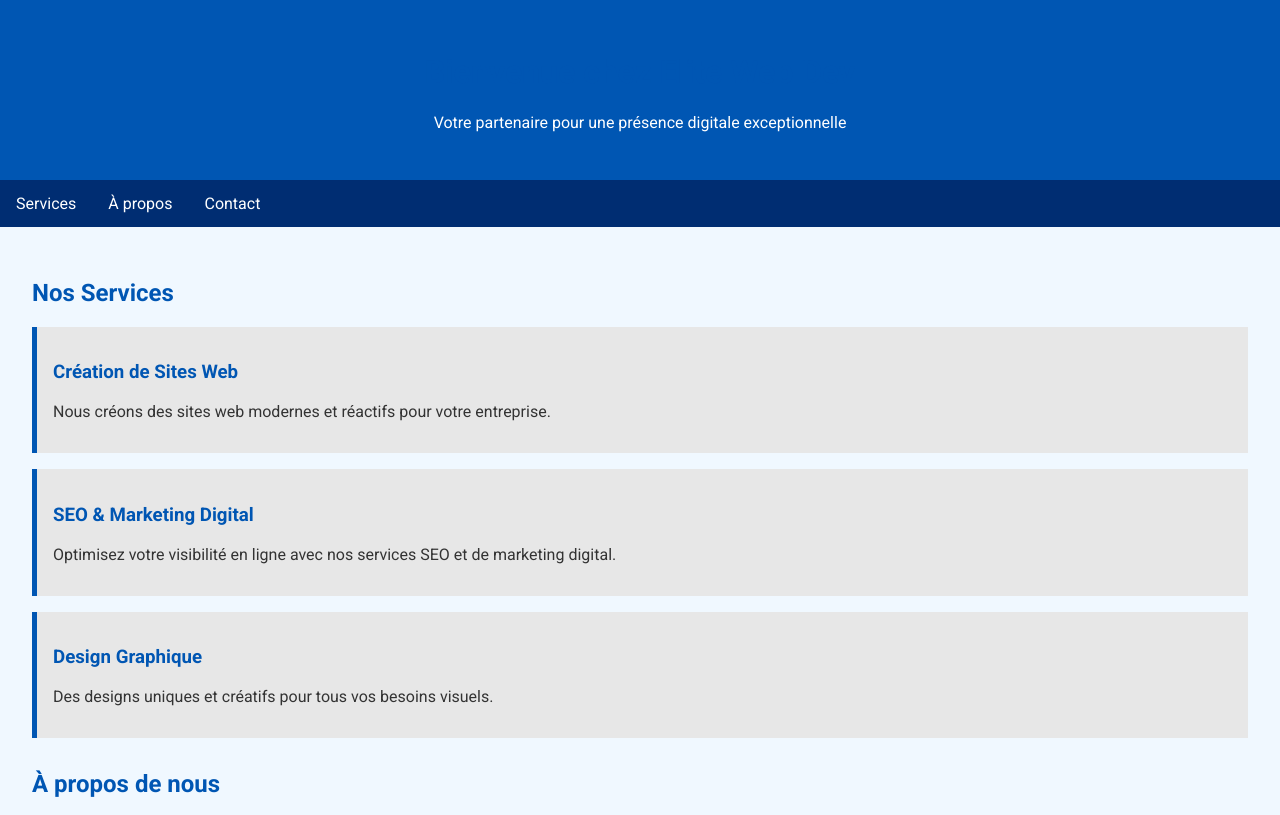
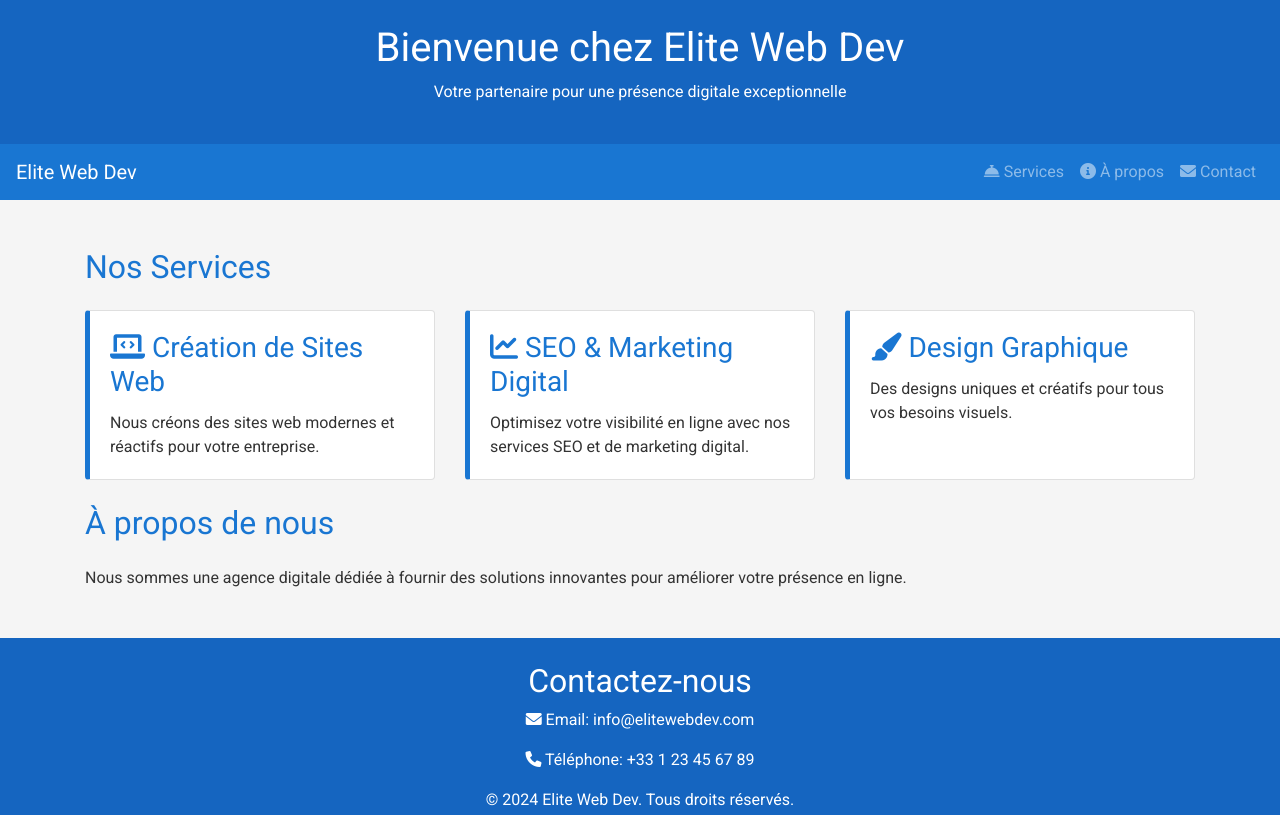
Before and after one commit to kamtiez/elite.web.dev, a plain HTML site: page index.html in a window 1280 px wide. Shown: the top 815 px of the page. Drawn offline with nearby package versions, Linux system fonts and the light colour scheme.

Commit message:
improve ui/ux

```diff
--- a/index.html
+++ b/index.html
@@ -4,47 +4,78 @@
     <meta charset="UTF-8">
     <meta name="viewport" content="width=device-width, initial-scale=1.0">
     <title>Elite Web Dev</title>
+    <!-- Bootstrap CSS -->
+    <link href="https://stackpath.bootstrapcdn.com/bootstrap/4.5.2/css/bootstrap.min.css" rel="stylesheet">
+    <link href="https://fonts.googleapis.com/css2?family=Roboto:wght@400;700&display=swap" rel="stylesheet">
+    <!-- Font Awesome -->
+    <link rel="stylesheet" href="https://cdnjs.cloudflare.com/ajax/libs/font-awesome/6.0.0-beta3/css/all.min.css">
     <link rel="stylesheet" href="styles.css">
-    <link href="https://fonts.googleapis.com/css2?family=Roboto:wght@400;700&display=swap" rel="stylesheet">
 </head>
 <body>
-    <header>
+    <header class="bg-dark-blue text-white text-center py-4">
         <h1 class="slide-in">Bienvenue chez Elite Web Dev</h1>
         <p>Votre partenaire pour une présence digitale exceptionnelle</p>
     </header>
-    <nav>
-        <ul>
-            <li><a href="#services">Services</a></li>
-            <li><a href="#about">À propos</a></li>
-            <li><a href="#contact">Contact</a></li>
-        </ul>
+    <nav class="navbar navbar-expand-lg navbar-dark bg-medium-blue">
+        <a class="navbar-brand" href="#">Elite Web Dev</a>
+        <button class="navbar-toggler" type="button" data-toggle="collapse" data-target="#navbarNav"
+            aria-controls="navbarNav" aria-expanded="false" aria-label="Toggle navigation">
+            <span class="navbar-toggler-icon"></span>
+        </button>
+        <div class="collapse navbar-collapse" id="navbarNav">
+            <ul class="navbar-nav ml-auto">
+                <li class="nav-item"><a class="nav-link" href="#services"><i class="fas fa-concierge-bell"></i> Services</a>
+                </li>
+                <li class="nav-item"><a class="nav-link" href="#about"><i class="fas fa-info-circle"></i> À propos</a></li>
+                <li class="nav-item"><a class="nav-link" href="#contact"><i class="fas fa-envelope"></i> Contact</a></li>
+            </ul>
+        </div>
     </nav>
-    <main>
+    <main class="container my-5">
         <section id="services">
-            <h2>Nos Services</h2>
-            <div class="service">
-                <h3>Création de Sites Web</h3>
-                <p>Nous créons des sites web modernes et réactifs pour votre entreprise.</p>
-            </div>
-            <div class="service">
-                <h3>SEO & Marketing Digital</h3>
-                <p>Optimisez votre visibilité en ligne avec nos services SEO et de marketing digital.</p>
-            </div>
-            <div class="service">
-                <h3>Design Graphique</h3>
-                <p>Des designs uniques et créatifs pour tous vos besoins visuels.</p>
+            <h2 class="text-dark-blue mb-4">Nos Services</h2>
+            <div class="row">
+                <div class="col-md-4 mb-4">
+                    <div class="card h-100 hover-zoom">
+                        <div class="card-body">
+                            <h3 class="card-title text-dark-blue"><i class="fas fa-laptop-code"></i> Création de Sites Web</h3>
+                            <p class="card-text">Nous créons des sites web modernes et réactifs pour votre entreprise.</p>
+                        </div>
+                    </div>
+                </div>
+                <div class="col-md-4 mb-4">
+                    <div class="card h-100 hover-zoom">
+                        <div class="card-body">
+                            <h3 class="card-title text-dark-blue"><i class="fas fa-chart-line"></i> SEO & Marketing Digital</h3>
+                            <p class="card-text">Optimisez votre visibilité en ligne avec nos services SEO et de marketing digital.
+                            </p>
+                        </div>
+                    </div>
+                </div>
+                <div class="col-md-4 mb-4">
+                    <div class="card h-100 hover-zoom">
+                        <div class="card-body">
+                            <h3 class="card-title text-dark-blue"><i class="fas fa-paint-brush"></i> Design Graphique</h3>
+                            <p class="card-text">Des designs uniques et créatifs pour tous vos besoins visuels.</p>
+                        </div>
+                    </div>
+                </div>
             </div>
         </section>
         <section id="about">
-            <h2>À propos de nous</h2>
+            <h2 class="text-dark-blue mb-4">À propos de nous</h2>
             <p>Nous sommes une agence digitale dédiée à fournir des solutions innovantes pour améliorer votre présence en ligne.</p>
         </section>
     </main>
-    <footer id="contact">
+    <footer id="contact" class="bg-dark-blue text-white text-center py-4">
         <h2>Contactez-nous</h2>
-        <p>Email: info@elitewebdev.com</p>
-        <p>Téléphone: +33 1 23 45 67 89</p>
+        <p><i class="fas fa-envelope"></i> Email: info@elitewebdev.com</p>
+        <p><i class="fas fa-phone"></i> Téléphone: +33 1 23 45 67 89</p>
         <p>&copy; 2024 Elite Web Dev. Tous droits réservés.</p>
     </footer>
+    <!-- Bootstrap JS and dependencies -->
+    <script src="https://code.jquery.com/jquery-3.5.1.slim.min.js"></script>
+    <script src="https://cdn.jsdelivr.net/npm/@popperjs/core@2.9.3/dist/umd/popper.min.js"></script>
+    <script src="https://stackpath.bootstrapcdn.com/bootstrap/4.5.2/js/bootstrap.min.js"></script>
 </body>
 </html>
--- a/styles.css
+++ b/styles.css
@@ -1,99 +1,71 @@
 body {
     font-family: 'Roboto', sans-serif;
-    margin: 0;
-    padding: 0;
-    background-color: #ffffff;
+    background-color: #F5F5F5;
+    /* Light Grey */
     color: #333333;
-}
-
-header {
-    background-color: #0056b3;
-    color: white;
-    padding: 2em;
-    text-align: center;
-}
-
-nav {
-    background-color: #002d72;
-    overflow: hidden;
-}
-
-nav ul {
-    list-style-type: none;
+    /* Dark Grey */
     margin: 0;
     padding: 0;
 }
 
-nav ul li {
-    float: left;
+header {
+    padding: 2em;
+    text-align: center;
+    background-color: #1565C0;
+    /* Dark Blue */
 }
 
-nav ul li a {
-    display: block;
-    color: white;
-    text-align: center;
-    padding: 14px 16px;
-    text-decoration: none;
+.bg-dark-blue {
+    background-color: #1565C0;
+    /* Dark Blue */
 }
 
-nav ul li a:hover {
-    background-color: #0044cc;
+.bg-medium-blue {
+    background-color: #1976D2;
+    /* Medium Blue */
 }
 
-main {
-    padding: 2em;
-    background-color: #f0f8ff;
+.text-dark-blue {
+    color: #1976D2;
+    /* Medium Blue */
 }
 
-section {
-    margin-bottom: 2em;
-}
-
-.service {
-    background-color: #e7e7e7;
-    padding: 1em;
-    margin-bottom: 1em;
-    border-left: 5px solid #0056b3;
-    overflow: auto; /* Ajout pour gérer le débordement du contenu */
-    height: auto; /* Ajustement pour permettre à la carte de s'adapter à son contenu */
-}
-
-footer {
-    background-color: #002d72;
-    color: white;
-    text-align: center;
-    padding: 1em;
-    /* Ne fixez pas le pied de page au bas de la fenêtre */
-    /* position: fixed;
-    width: 100%;
-    bottom: 0; */
-    margin-top: 2em; /* Ajoutez une marge supérieure pour déplacer le contenu vers le bas */
-}
-
-
-h1, h2, h3 {
-    color: #0056b3;
-}
-
-a {
-    color: #0044cc;
-}
-
-a:hover {
-    color: #002d72;
+.slide-in {
+    animation: slide-in 1s ease-out;
 }
 
 @keyframes slide-in {
     from {
         transform: translateY(100%);
-        opacity: 0;
+        opacity  : 0;
     }
     to {
         transform: translateY(0);
-        opacity: 1;
+        opacity  : 1;
     }
 }
 
-.slide-in {
-    animation: slide-in 1s ease-out;
+.card-title {
+    color: #1976D2;
+    /* Medium Blue */
 }
+
+.card {
+    border-left: 5px solid #1976D2;
+    /* Medium Blue */
+    transition : transform 0.3s ease-in-out;
+}
+
+.hover-zoom:hover {
+    transform: scale(1.05);
+}
+
+a {
+    color: #FFC107;
+    /* Yellow */
+}
+
+a:hover {
+    color: #FFA000;
+    /* Darker Yellow */
+}
```
